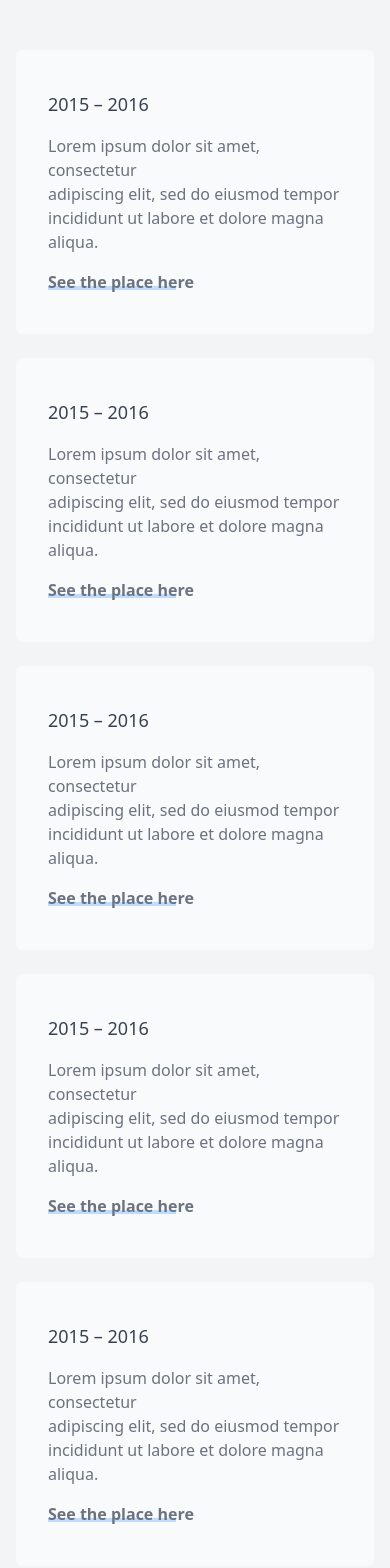
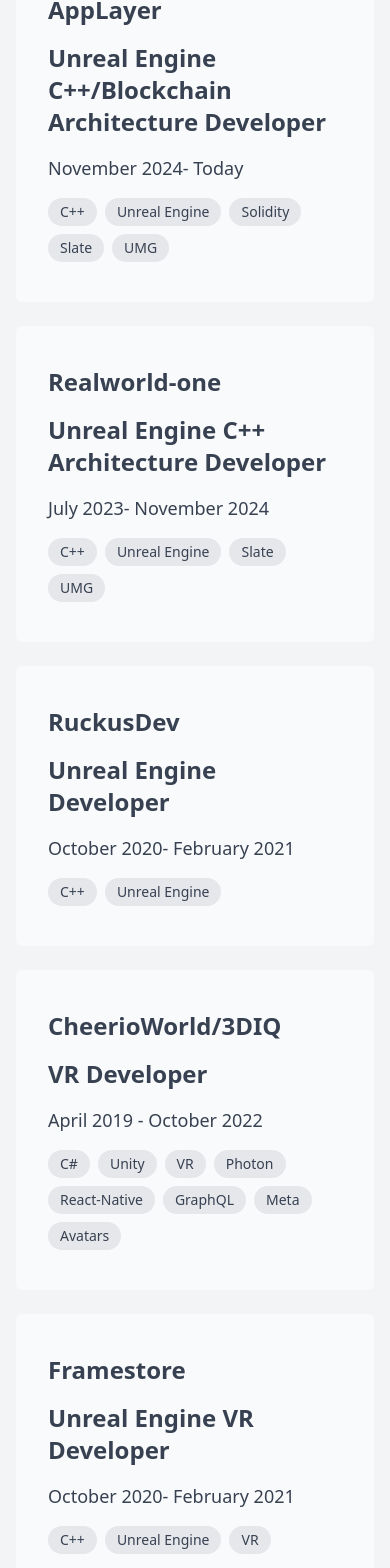
Before and after one commit to juanpablohdzm/web-cv-2.0, a React (Create React App) app: page / in a window 390 px wide. Shown: the part 4275-5843 px from the top of the page. Built offline with nearby package versions, Linux system fonts and the light colour scheme.

Commit message:
Add experience

```diff
--- a/src/App.js
+++ b/src/App.js
@@ -4,6 +4,7 @@
 import Navbar from "./components/Home/Navbar";
 import ValueCard from "./components/Values/ValueCard";
 import ProjectCard from "./components/Projects/ProjectCard";
+import ExperienceCard from "./components/Experience/ExperienceCard";
 
 function App() {
   useEffect(() => {
@@ -84,92 +85,54 @@
 
         </div>
       </Section>
-      <Section className={"py-10 md:py-16"}>
+      <Section className={"py-10 md:py-16"} id={"experience"}>
         <div className="container max-w-screen-xl mx-auto px-4">
 
-          <h1 className="font-medium text-gray-700 text-3xl md:text-4xl mb-5">Education</h1>
-
-          <p className="font-normal text-gray-500 text-xs md:text-base mb-20">Below is a summary of the places I
-            studied</p>
+          <h1 className="font-medium text-gray-700 text-3xl md:text-4xl mb-5">Experience</h1>
 
           <div className="grid grid-cols-1 md:grid-cols-2 lg:grid-cols-3 gap-6">
-            <div className="bg-gray-50 px-8 py-10 rounded-md">
-              <h4 className="font-medium text-gray-700 text-lg mb-4">2015 – 2016</h4>
-
-              <p className="font-normal text-gray-500 text-md mb-4">Lorem ipsum dolor sit amet,
-                consectetur <br/> adipiscing elit, sed do eiusmod tempor <br/> incididunt ut labore et dolore magna
-                aliqua.</p>
-
-              <div className="relative">
-                <h6 className="font-semibold text-gray-500 text-md relative z-10">See the place here</h6>
-                <span className="w-32 h-1 bg-blue-200 absolute bottom-1 left-0 z-0"></span>
-              </div>
-            </div>
-
-            <div className="bg-gray-50 px-8 py-10 rounded-md">
-              <h4 className="font-medium text-gray-700 text-lg mb-4">2015 – 2016</h4>
-
-              <p className="font-normal text-gray-500 text-md mb-4">Lorem ipsum dolor sit amet,
-                consectetur <br/> adipiscing elit, sed do eiusmod tempor <br/> incididunt ut labore et dolore magna
-                aliqua.</p>
-
-              <div className="relative">
-                <h6 className="font-semibold text-gray-500 text-md relative z-10">See the place here</h6>
-                <span className="w-32 h-1 bg-blue-200 absolute bottom-1 left-0 z-0"></span>
-              </div>
-            </div>
-
-            <div className="bg-gray-50 px-8 py-10 rounded-md">
-              <h4 className="font-medium text-gray-700 text-lg mb-4">2015 – 2016</h4>
-
-              <p className="font-normal text-gray-500 text-md mb-4">Lorem ipsum dolor sit amet,
-                consectetur <br/> adipiscing elit, sed do eiusmod tempor <br/> incididunt ut labore et dolore magna
-                aliqua.</p>
-
-              <div className="relative">
-                <h6 className="font-semibold text-gray-500 text-md relative z-10">See the place here</h6>
-                <span className="w-32 h-1 bg-blue-200 absolute bottom-1 left-0 z-0"></span>
-              </div>
-            </div>
-
-            <div className="bg-gray-50 px-8 py-10 rounded-md">
-              <h4 className="font-medium text-gray-700 text-lg mb-4">2015 – 2016</h4>
-
-              <p className="font-normal text-gray-500 text-md mb-4">Lorem ipsum dolor sit amet,
-                consectetur <br/> adipiscing elit, sed do eiusmod tempor <br/> incididunt ut labore et dolore magna
-                aliqua.</p>
-
-              <div className="relative">
-                <h6 className="font-semibold text-gray-500 text-md relative z-10">See the place here</h6>
-                <span className="w-32 h-1 bg-blue-200 absolute bottom-1 left-0 z-0"></span>
-              </div>
-            </div>
-
-            <div className="bg-gray-50 px-8 py-10 rounded-md">
-              <h4 className="font-medium text-gray-700 text-lg mb-4">2015 – 2016</h4>
-
-              <p className="font-normal text-gray-500 text-md mb-4">Lorem ipsum dolor sit amet,
-                consectetur <br/> adipiscing elit, sed do eiusmod tempor <br/> incididunt ut labore et dolore magna
-                aliqua.</p>
-
-              <div className="relative">
-                <h6 className="font-semibold text-gray-500 text-md relative z-10">See the place here</h6>
-                <span className="w-32 h-1 bg-blue-200 absolute bottom-1 left-0 z-0"></span>
-              </div>
-            </div>
-
-            <div className="bg-gray-50 px-8 py-10 rounded-md">
-              <h4 className="font-medium text-gray-700 text-lg mb-4">2015 – 2016</h4>
-
-              <p className="font-normal text-gray-500 text-md mb-4">Lorem ipsum dolor sit amet,
-                consectetur <br/> adipiscing elit, sed do eiusmod tempor <br/> incididunt ut labore et dolore magna
-                aliqua.</p>
-
-              <div className="relative">
-                <h6 className="font-semibold text-gray-500 text-md relative z-10">See the place here</h6>
-                <span className="w-32 h-1 bg-blue-200 absolute bottom-1 left-0 z-0"></span>
-              </div>
-            </div>
+            <ExperienceCard
+                company={"AppLayer"}
+                title={"Unreal Engine C++/Blockchain Architecture Developer"}
+                time={"November 2024- Today"}
+                tags={["C++", "Unreal Engine", "Solidity", "Slate", "UMG"]}
+            />
+            <ExperienceCard
+                company={"Realworld-one"}
+                title={"Unreal Engine C++ Architecture Developer"}
+                time={"July 2023- November 2024"}
+                tags={["C++", "Unreal Engine", "Slate", "UMG"]}
+            />
+            <ExperienceCard
+                company={"RuckusDev"}
+                title={"Unreal Engine Developer"}
+                time={"October 2020- February 2021"}
+                tags={["C++", "Unreal Engine"]}
+            />
+            <ExperienceCard
+                company={"CheerioWorld/3DIQ"}
+                title={"VR Developer"}
+                time={"April 2019 - October 2022"}
+                tags={["C#", "Unity", "VR", "Photon", "React-Native", "GraphQL", "Meta", "Avatars"]}
+            />
+            <ExperienceCard
+                company={"Framestore"}
+                title={"Unreal Engine VR Developer"}
+                time={"October 2020- February 2021"}
+                tags={["C++", "Unreal Engine", "VR"]}
+            />
+            <ExperienceCard
+                company={"Universidad Panamericana"}
+                title={"Image processing research assistant"}
+                time={"June 2018 - January 2019"}
+                tags={["C#", "Unity", "VR", "Matlab"]}
+            />
+            <ExperienceCard
+                company={"Inmersys"}
+                title={"XR Gameplay programmer"}
+                time={"June 2017 - January 2018"}
+                tags={["C#", "Unity", "VR", "XR", "Mobile", "Photon", "Multiplayer", "Firebase"]}
+            />
           </div>
         </div>
       </Section>
--- /dev/null
+++ b/src/components/Experience/ExperienceCard.jsx
@@ -0,0 +1,17 @@
+import Tag from "../Utilities/Tag";
+
+function ExperienceCard({company, title, time, tags}) {
+    return (
+        <div className="bg-gray-50 px-8 py-10 rounded-md">
+            <h2 className="font-semibold text-gray-700 text-2xl mb-4">{company}</h2>
+            <h2 className="font-semibold text-gray-700 text-2xl mb-4">{title}</h2>
+            <h4 className="font-medium text-gray-700 text-lg mb-4">{time}</h4>
+
+            <div className="flex flex-wrap gap-2">
+                {tags.map((tag, index) => <Tag key={index} text={tag}/>)}
+            </div>
+        </div>
+    );
+}
+
+export default ExperienceCard;
--- a/src/components/Home/Navbar.jsx
+++ b/src/components/Home/Navbar.jsx
@@ -14,6 +14,7 @@
                     <NavbarItem idSection="#home">Home</NavbarItem>
                     <NavbarItem idSection="#values">Values</NavbarItem>
                     <NavbarItem idSection="#projects">Projects</NavbarItem>
+                    <NavbarItem idSection="#experience">Experience</NavbarItem>
                 </div>
 
                 {/* Mobile Menu Toggle (Hamburger) */}
--- a/src/components/Projects/ProjectCard.jsx
+++ b/src/components/Projects/ProjectCard.jsx
@@ -1,4 +1,4 @@
-import Tag from "./Tag";
+import Tag from "../Utilities/Tag";
 
 function ProjectCard({identifier, title, description, tools}) {
     return (
```
Also changed, not shown: src/components/Utilities/Tag.jsx (renamed from src/components/Projects/Tag.jsx).
